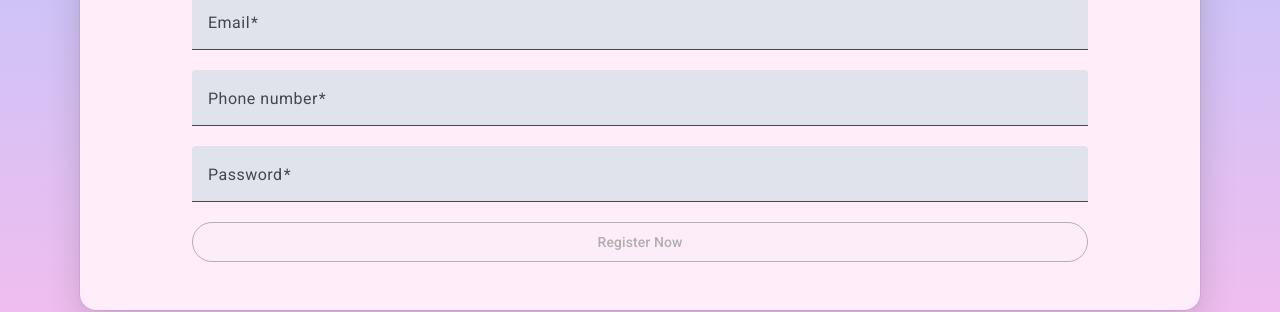
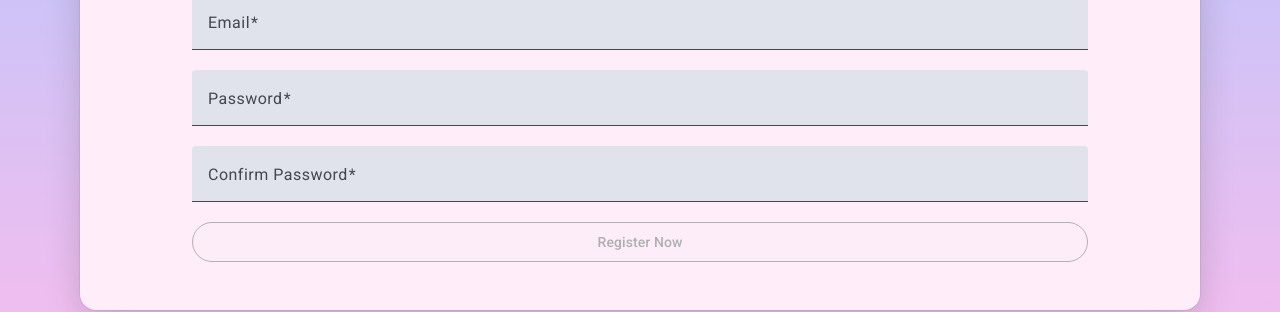
Before and after one commit to KeimiLL/online-shop, an Angular app in the folder frontend/: page /register in a window 1280 px wide. Shown: the part 343-655 px from the top of the page. Built offline with nearby package versions, Linux system fonts and the light colour scheme.

Commit message:
OS-5: Add password confirmation for registration

```diff
--- /dev/null
+++ b/frontend/src/app/core/auth/auth.constants.ts
@@ -0,0 +1,27 @@
+import { AbstractControl, ValidatorFn } from "@angular/forms";
+
+export const matchValuesValidator = (
+    controlName: string,
+    matchingControlName: string
+): ValidatorFn => {
+    return (abstractControl: AbstractControl) => {
+        const control = abstractControl.get(controlName);
+        const matchingControl = abstractControl.get(matchingControlName);
+
+        if (
+            matchingControl!.errors &&
+            !matchingControl!.errors?.["matchValuesValidator"]
+        ) {
+            return null;
+        }
+
+        if (control!.value !== matchingControl!.value) {
+            const error = { matchValuesValidator: "Passwords don't match." };
+            matchingControl!.setErrors(error);
+            return error;
+        } else {
+            matchingControl!.setErrors(null);
+            return null;
+        }
+    };
+};
--- a/frontend/src/app/core/auth/auth.model.ts
+++ b/frontend/src/app/core/auth/auth.model.ts
@@ -3,12 +3,10 @@ export interface User {
     first_name: string;
     last_name: string;
     email: string;
-    phone_number?: string;
 
 }
 export interface UserForm {
     firstName: string;
     lastName: string;
     email: string;
-    phone_number?: string;
 }
--- a/frontend/src/app/core/auth/components/register/register.component.html
+++ b/frontend/src/app/core/auth/components/register/register.component.html
@@ -13,7 +13,7 @@
                 placeholder="Your first name..."
             />
             @if (firstName?.errors) {
-            <mat-error>Invalid Control</mat-error>
+                <mat-error>Invalid First Name</mat-error>
             }
         </mat-form-field>
 
@@ -27,7 +27,7 @@
                 placeholder="Your last name..."
             />
             @if (lastName?.errors) {
-            <mat-error>Invalid Control</mat-error>
+                <mat-error>Invalid Last Name</mat-error>
             }
         </mat-form-field>
 
@@ -41,21 +41,7 @@
                 placeholder="j.kowalski@gmail.com"
             />
             @if (email?.errors) {
-            <mat-error>Invalid Control</mat-error>
-            }
-        </mat-form-field>
-
-        <mat-form-field class="register__field">
-            <mat-label>Phone number</mat-label>
-            <input
-                matInput
-                type="tel"
-                formControlName="phoneNumber"
-                required
-                placeholder="111 222 333"
-            />
-            @if (phoneNumber?.errors) {
-            <mat-error>Invalid Control</mat-error>
+                <mat-error>Invalid Email</mat-error>
             }
         </mat-form-field>
 
@@ -69,7 +55,25 @@
                 placeholder="Enter password..."
             />
             @if (password?.hasError('minlength')) {
-            <mat-error>Too </mat-error>
+                <mat-error>Too short password</mat-error>
+            } @else if (password?.errors) {
+                <mat-error>Invalid password</mat-error>
+            }
+        </mat-form-field>
+
+        <mat-form-field class="register__field">
+            <mat-label>Confirm Password</mat-label>
+            <input
+                matInput
+                type="password"
+                formControlName="confirmPassword"
+                required
+                placeholder="Confirm password..."
+            />
+            @if (myForm.hasError('matchValuesValidator')) {
+                <mat-error>Passwords don't match</mat-error>
+            } @else if (confirmPassword?.errors) {
+                <mat-error>Invalid confirm password</mat-error>
             }
         </mat-form-field>
 
--- a/frontend/src/app/core/auth/components/register/register.component.ts
+++ b/frontend/src/app/core/auth/components/register/register.component.ts
@@ -13,6 +13,7 @@ import { MatSnackBar } from "@angular/material/snack-bar";
 import { CommonModule } from "@angular/common";
 import { AuthHttpService } from "../../auth-http.service";
 import { takeUntilDestroyed } from "@angular/core/rxjs-interop";
+import { matchValuesValidator } from "../../auth.constants";
 
 @Component({
     selector: "app-register",
@@ -33,14 +34,14 @@ export class RegisterComponent {
     #snackBar = inject(MatSnackBar);
 
     constructor() {
-        this.myForm = new FormGroup({
+        this.myForm = new FormGroup(
+            {
                 firstName: new FormControl<string>("", Validators.required),
                 lastName: new FormControl<string>("", Validators.required),
                 email: new FormControl<string>("", [
                     Validators.required,
                     Validators.email,
                 ]),
-            phoneNumber: new FormControl<string>("", Validators.required),
                 password: new FormControl<string>("", [
                     Validators.required,
                     Validators.minLength(8),
@@ -49,7 +50,11 @@ export class RegisterComponent {
                     Validators.required,
                     Validators.minLength(8),
                 ]),
-        });
+            },
+            {
+                validators: matchValuesValidator("password", "confirmPassword"),
+            }
+        );
     }
 
     get firstName() {
@@ -64,10 +69,6 @@ export class RegisterComponent {
         return this.myForm.get("email");
     }
 
-    get phoneNumber() {
-        return this.myForm.get("phoneNumber");
-    }
-
     get password() {
         return this.myForm.get("password");
     }
@@ -77,12 +78,11 @@ export class RegisterComponent {
     }
 
     onSubmit(): void {
-        const { firstName, lastName, email, phoneNumber } = this.myForm.value;
+        const { firstName, lastName, email } = this.myForm.value;
         const newUser: User = {
             first_name: firstName,
             last_name: lastName,
             email,
-            phone_number: phoneNumber,
         };
         this.#authHTTPService
             .createUser$(newUser)
```
Lines whose indentation alone changed are shown as unchanged.
